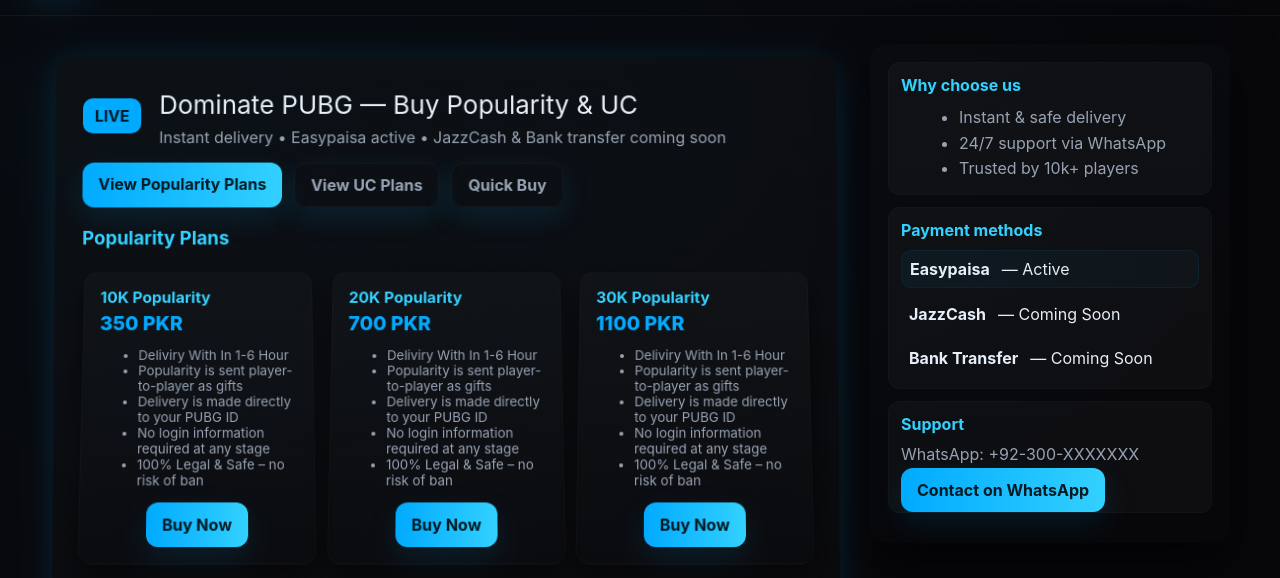
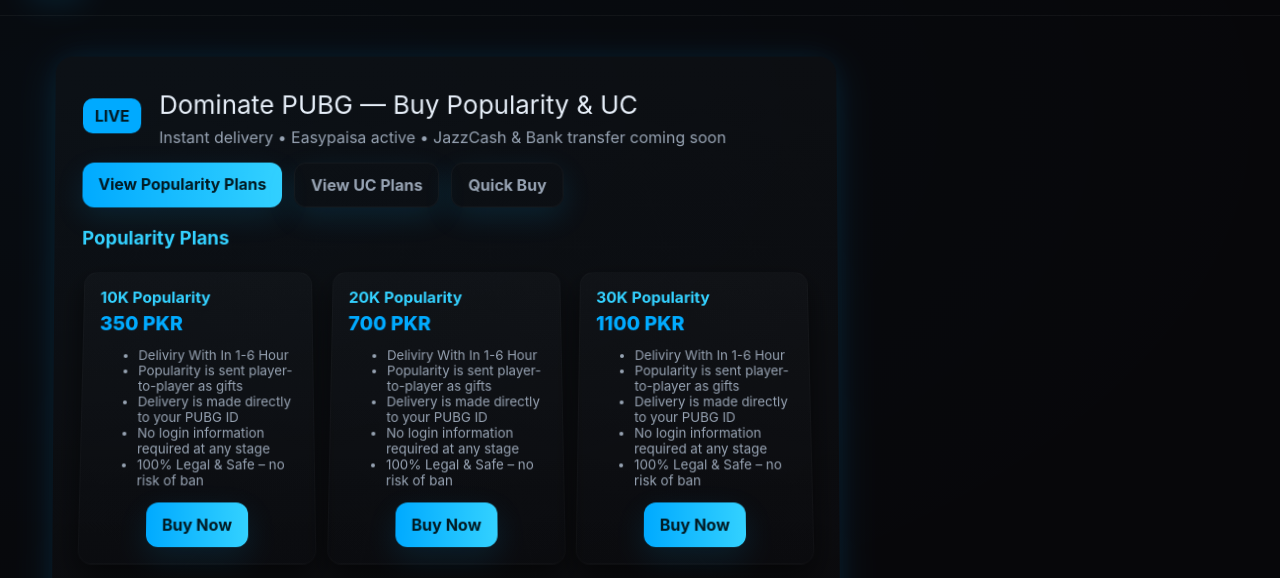
Before and after one commit to RAJAHADISTORE/rajahadi-dummy-website, a plain HTML site: page index.html in a window 1280 px wide. Shown: the part 77-655 px from the top of the page. Drawn offline with Linux system fonts and the light colour scheme.

Commit message:
Update index.html

```diff
--- a/index.html
+++ b/index.html
@@ -451,35 +451,11 @@ We believe in trust, speed, and customer satisfaction. That’s why more than 10
     </div>
   </section>
 
-  <aside class="sidebar">
-    <div class="box">
-      <h4 style="margin:0;color:var(--cyan)">Why choose us</h4>
-      <ul style="margin:10px 0 0 18px;color:var(--muted);line-height:1.6">
-        <li>Instant & safe delivery</li>
-        <li>24/7 support via WhatsApp</li>
-        <li>Trusted by 10k+ players</li>
-      </ul>
-    </div>
-
-    <div class="box">
-      <h4 style="margin:0;color:var(--cyan)">Payment methods</h4>
-      <div class="pay-list" style="margin-top:10px">
-        <div class="pay-item pay-active"><strong>Easypaisa</strong> — Active</div>
-        <div class="pay-item"><strong>JazzCash</strong> — Coming Soon</div>
-        <div class="pay-item"><strong>Bank Transfer</strong> — Coming Soon</div>
-      </div>
-    </div>
-
-    <div class="box">
-      <h4 style="margin:0;color:var(--cyan)">Support</h4>
-      <p style="color:var(--muted);margin-top:10px">WhatsApp: +92-300-XXXXXXX</p>
-      <a class="btn" href="https://wa.me/92300XXXXXXX" target="_blank">Contact on WhatsApp</a>
-    </div>
   </aside>
 </main>
 
 <footer>
-  © 2025 PUBGServices • All rights reserved
+  © 2025 THE HONEY 🍯 • All rights reserved
 </footer>
 
 </body>
```
